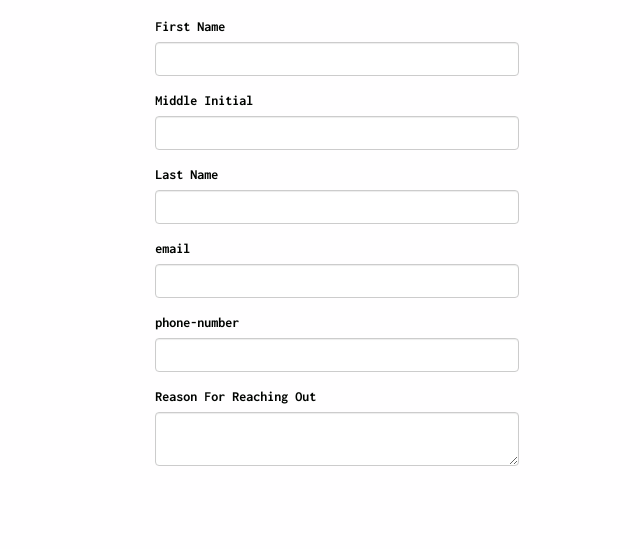
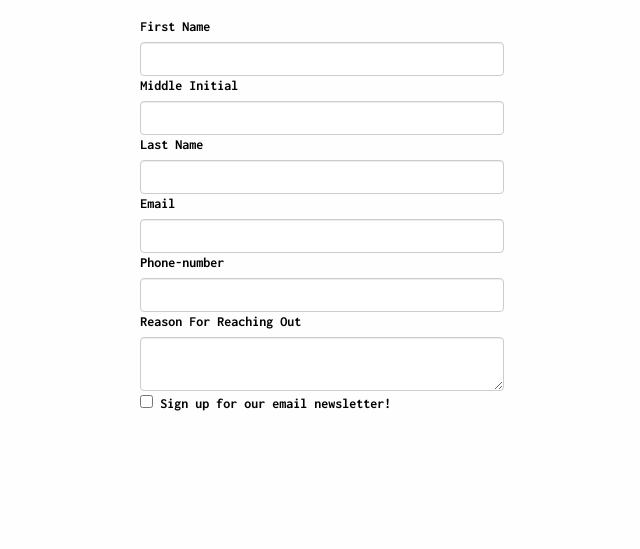
Before and after one commit to sarahdj/website, a plain HTML site: page contact.html in a window 1280 px wide. Shown: the part 809-1358 px from the top of the page, without its empty margins (345-985 px from the left). Drawn offline with nearby package versions, Linux system fonts and the light colour scheme.

Commit message:
Add files via upload

```diff
--- a/contact.html
+++ b/contact.html
@@ -67,59 +67,27 @@
 					<h1 class="text-center">Get In Touch With Us!</h1>
 				</div>
 			</div>
-
 			<div class="row">
 				<div class="col-xs-12 col-m-6">
-					<h1>Contact</h1>
+					<h1 class="text-center">Contact</h1>
 					<form>
 						<fieldset>
-						<legend> Personal Information</legend>
+							<legend>Personal Information</legend>
 							<div class="form-group">
-							<label for="first-name">First Name</label>
-								<input type="text" id="first-name" name="first-name"
-								class="form-control" required/>
+								<label for="first-name">First Name</label> <input class="form-control" id="first-name" name="first-name" type="text">
+								<label for="middle-initial">Middle Initial</label> <input class="form-control" id="middle-initial" name="middle-initial" type="text">
+								<label for="last-name">Last Name</label> <input class="form-control" id="last-name" name="last-name" type="text">
+								<label for="email">Email</label> <input class="form-control" id="email" name="email" type="email">
+								<label for="phone-number">Phone-number</label> <input class="form-control" id="phone-number" name="phone-number" type="text">
+								<label for="details">Reason For Reaching Out</label>
+								<textarea class="form-control" id="details" name="details"></textarea>
+								<input id="get_emails" name="get_emails" type="checkbox" value="get_emails"> <label for="get_emails">Sign up for our email newsletter!</label><br>
 							</div>
-							<div class="form-group">
-							<label for="middle-initial">Middle Initial</label>
-								<input type="text" id="middle-initial" name="middle-initial"
-								class="form-control"/>
-							</div>
-							<div class="form-group">
-							<label for="last-name">Last Name</label>
-								<input type="text" id="last-name" name="last-name"
-								class="form-control" required/>
-							</div>
-							<div class="form-group">
-							<label for="email">email</label>
-								<input type="email" id="email" name="email"
-								class="form-control" required/>
-							</div>
-							<div class="form-group">
-							<label for="phone-number">phone-number</label>
-								<input type="text" id="phone-number" name="phone-number"
-								class="form-control"/>
-							</div>
-							<div class="form-group">
-								<label for="details">Reason For Reaching Out</label>
-								<textarea id="details" name="details"
-										  class="form-control"></textarea>
-							</div>
+
 						</fieldset>
 					</form>
-
-				<div class="col-xs-12 col-s-6 col-m-3">
-
 				</div>
 			</div>
-
-			<div class="row">
-				<div class="col-xs-12"></div>
-
-			</div>
-			<div class="row">
-
-					</div>
-				</div>
 		</div>
 	</main>
 	<footer>
```
